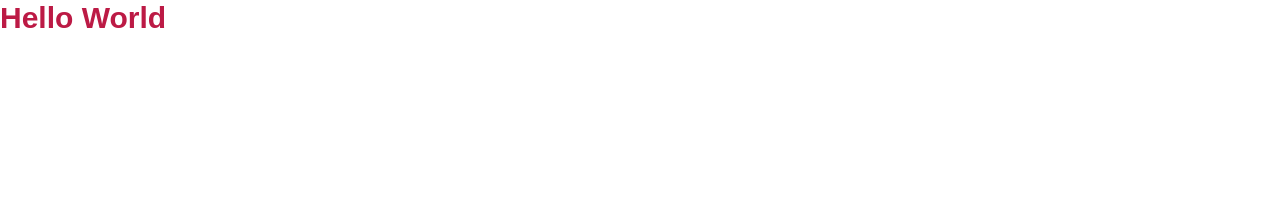
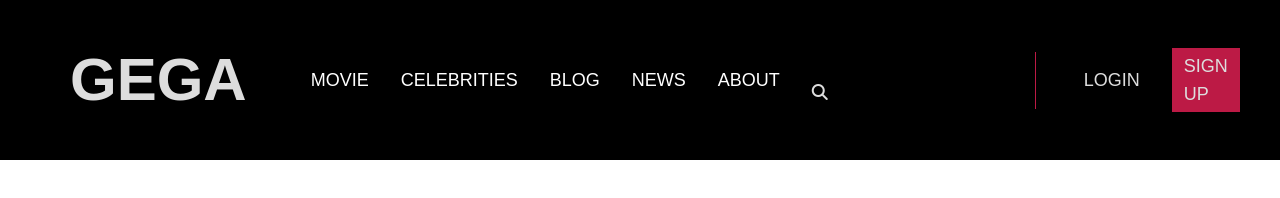
Before and after one commit to Muslumsahin/tailwindcss, a website: page src/index.html in a window 1280 px wide. Drawn offline with Linux system fonts and the light colour scheme; a web font is replaced by a local one.

Commit message:
header-navbar kodlandı, screen ayarları yapıldı.

```diff
--- a/src/index.html
+++ b/src/index.html
@@ -8,11 +8,73 @@
       href="https://fonts.googleapis.com/css2?family=Gemunu+Libre:wght@400;700&family=Montserrat:wght@200;400;600&family=Open+Sans&display=swap"
       rel="stylesheet"
     />
+    <link
+      rel="stylesheet"
+      href="https://cdnjs.cloudflare.com/ajax/libs/font-awesome/6.5.1/css/all.min.css"
+      integrity="sha512-DTOQO9RWCH3ppGqcWaEA1BIZOC6xxalwEsw9c2QQeAIftl+Vegovlnee1c9QX4TctnWMn13TZye+giMm8e2LwA=="
+      crossorigin="anonymous"
+      referrerpolicy="no-referrer"
+    />
     <link href="/dist/output.css" rel="stylesheet" />
   </head>
   <body>
-    <div class="container">
-      <h1 class="text-3xl font-bold font-gemunu text-gega-red">Hello World</h1>
-    </div>
+    <header class="bg-black py-12 text-gega-grey font-gemunu uppercase">
+      <div class="container flex items-center justify-between space-x-16">
+        <a href="#" class="text-6xl font-bold">GEGA</a>
+        <nav class="flex justify-between flex-1">
+          <div class="flex items-center text-lg space-x-8">
+            <a
+              href="#"
+              class="text-white hover:text-gega-melon transition duration-200"
+              >Movie</a
+            >
+            <a
+              href="#"
+              class="text-white hover:text-gega-melon transition duration-200"
+              >Celebrities</a
+            >
+            <a
+              href="#"
+              class="text-white hover:text-gega-melon transition duration-200"
+              >blog</a
+            >
+            <a
+              href="#"
+              class="text-white hover:text-gega-melon transition duration-200"
+              >news</a
+            >
+            <a
+              href="#"
+              class="text-white hover:text-gega-melon transition duration-200"
+              >about</a
+            >
+          </div>
+          <div class="flex items-center space-x-8">
+            <form>
+              <div class="group border-r px-4 mx-4 py-1 border-gega-red">
+                <input
+                  type="text"
+                  class="opacity-0 group-hover:opacity-100 transition duration-500 bg-transparent border-b border-gega-red focus:outline-none text-white group-focus:text-white"
+                />
+                <button>
+                  <i
+                    class="fas fa-search group-hover:text-gega-red transition duration-500"
+                  ></i>
+                </button>
+              </div>
+            </form>
+
+            <div class="flex items-center space-x-8 text-lg">
+              <a href="#">Login</a>
+              <a
+                href="#"
+                class="bg-gega-red px-3 py-1 hover:bg-rose-600 hover:text-gega-grey cursor-pointer transition duration-500"
+                >Sign Up</a
+              >
+            </div>
+          </div>
+        </nav>
+      </div>
+    </header>
   </body>
 </html>
--- a/tailwind.config.js
+++ b/tailwind.config.js
@@ -2,8 +2,13 @@
 module.exports = {
   content: ["./src/**/*.{html,js}"],
   theme: {
-    container:{
-      center:true,
+    container: {
+      center: true,
+      screens: {
+        lg: "1140px",
+        xl: "1140px",
+        "2xl": "1140px",
+      },
     },
     extend: {
       fontFamily: {
```
Also changed, not shown: dist/output.css.
